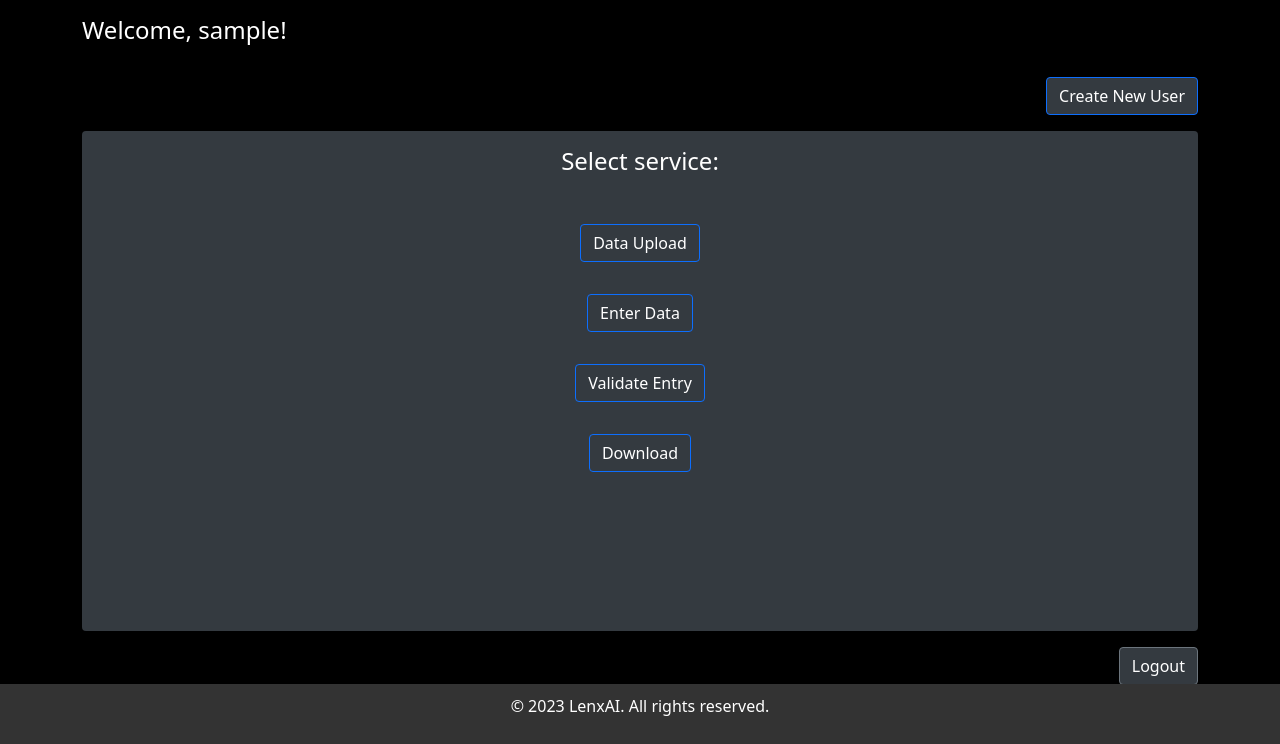
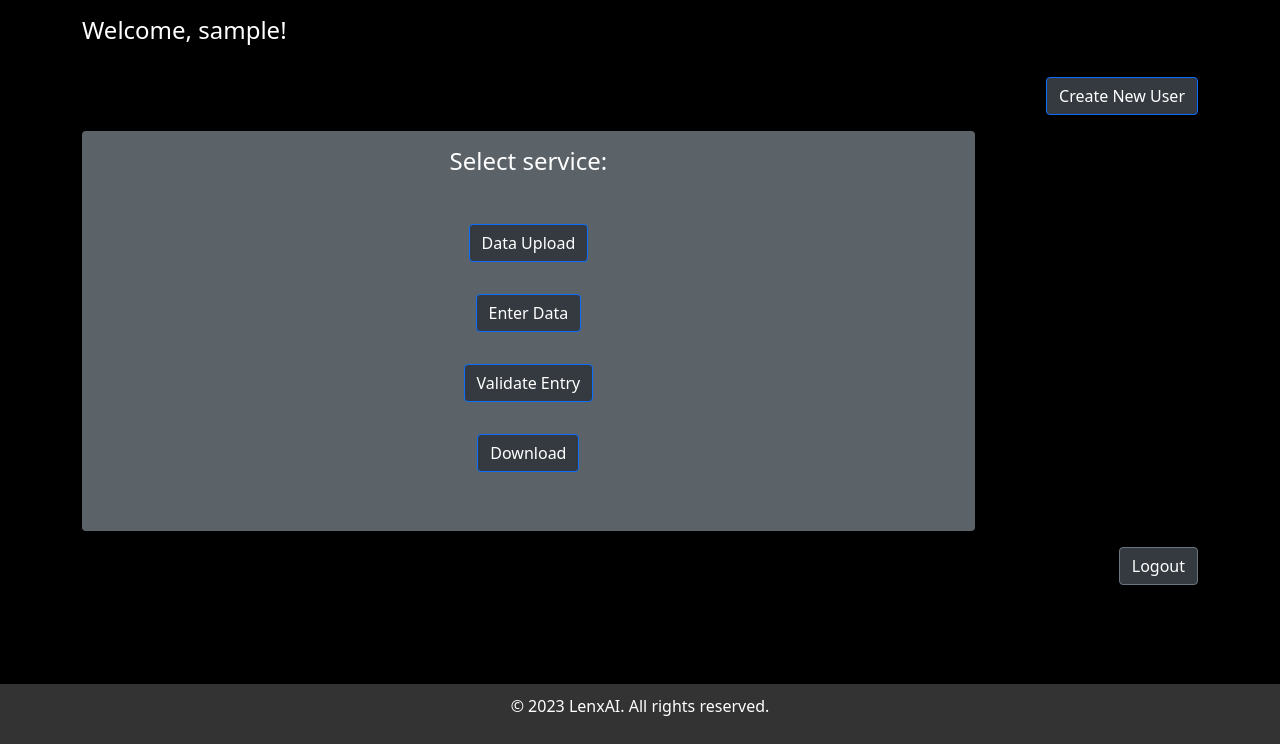
Before and after one commit to konyealisi/lenxai_data_app, a Flask app: page /landing in a window 1280 px wide. Shown: the part 56-800 px from the top of the page. Run offline with Flask 3, Linux system fonts and the light colour scheme; the visitor is signed in with stand-in values (Sample User, id 1); some libraries are stand-ins or nearby versions.

Commit message:
Updated 12.04.2023 07:03

```diff
--- a/templates/landing.html
+++ b/templates/landing.html
@@ -15,7 +15,7 @@
         <a href="{{ url_for('register') }}" class="btn btn-primary">Create New User</a>
     </div>
     <div class="spacing-div"></div>
-    <div class="card" style="width: 100%; min-height: 500px; background-color: #343a40; border: none;">
+    <div class="card" style="width: 80%; min-height: 400px; background-color: #5b6369; border: none;">
         <div class="card-body">
             <!-- content here -->
             <div class="d-flex justify-content-center">
```
